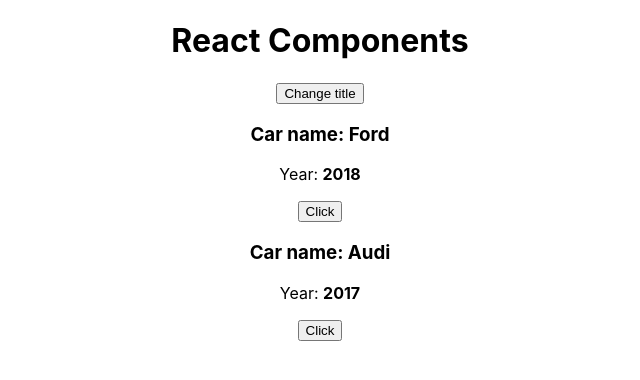
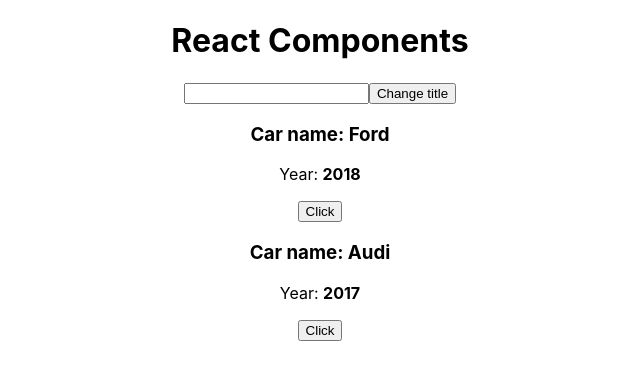
Before and after one commit to alexeysorok/ReactJS-Tutorial, a React (Create React App) app in the folder react-theory/: page / in a window 1280 px wide. Shown: the top 380 px of the page, without its empty margins (320-960 px from the left). Built offline with nearby package versions, Linux system fonts and the light colour scheme.

Commit message:
Добавляем input

```diff
--- a/react-theory/src/App.js
+++ b/react-theory/src/App.js
@@ -27,7 +27,9 @@
 
   }
 
-
+  handleInput = () =>{
+    console.log('Changed')
+  }
 
 
   render() {
@@ -40,6 +42,8 @@
     return (
       <div style={divStyle}>
       <h1>{this.state.pageTitle}</h1>
+
+      <input type="text" onChange={this.handleInput}></input>
 
       <button onClick={this.changeTitleHandle.bind(this, 'Changed!')}>Change title</button>
 
```
